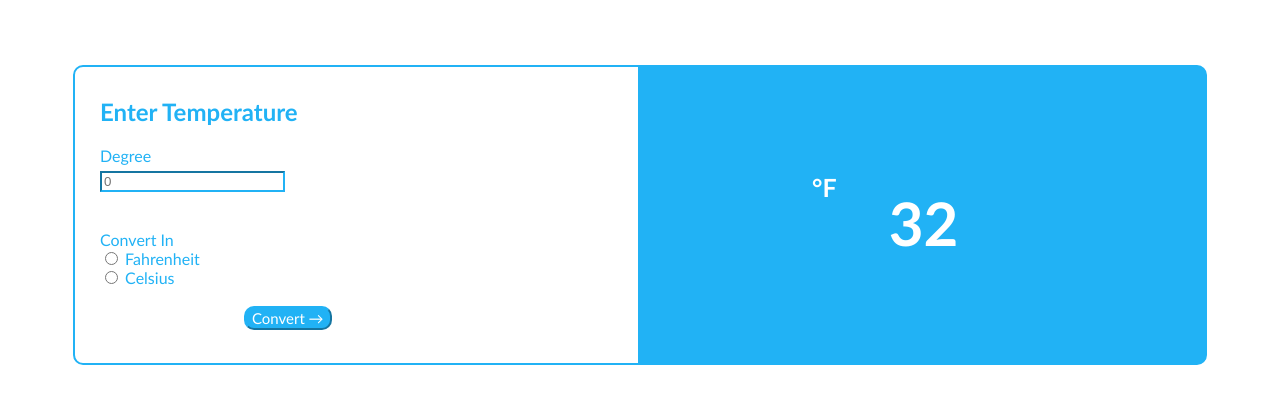
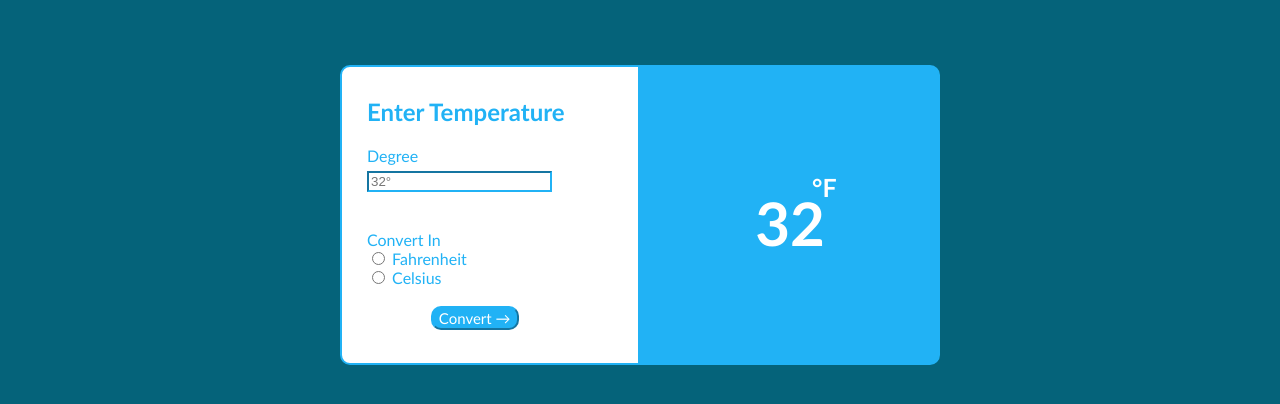
Before and after one commit to Emmanuel-Howard/Temp-Converter-js-, a plain HTML site: page index.html in a window 1280 px wide. Drawn offline with Linux system fonts and the light colour scheme.

Commit message:
Centered positioning & final CSS

```diff
--- a/index.html
+++ b/index.html
@@ -13,7 +13,7 @@
         <div id="box1" class="box">
             <h2 id="enterTemp">Enter Temperature</h2>
             <label for="tempBox" id="firstDegreeLabel">Degree</label>
-            <input id="tempBox" placeholder="0"><br><br><br>
+            <input id="tempBox" placeholder="32°"><br><br><br>
 
             <label id="convertLabel">Convert In</label><br>
             <input type="radio" id="FahrenheitRadio" name="tempType">
--- a/style.css
+++ b/style.css
@@ -1,8 +1,13 @@
+body{
+    background-color:rgb(5, 99, 122);
+}
 #container{
     height: 300px;
-    width: auto;
-    margin: 50px;
+    max-width: 600px;
+    overflow: hidden;
+    margin: 50px auto;
     padding: 15px;
+
 }
 .box{
     border:2px solid;
```
